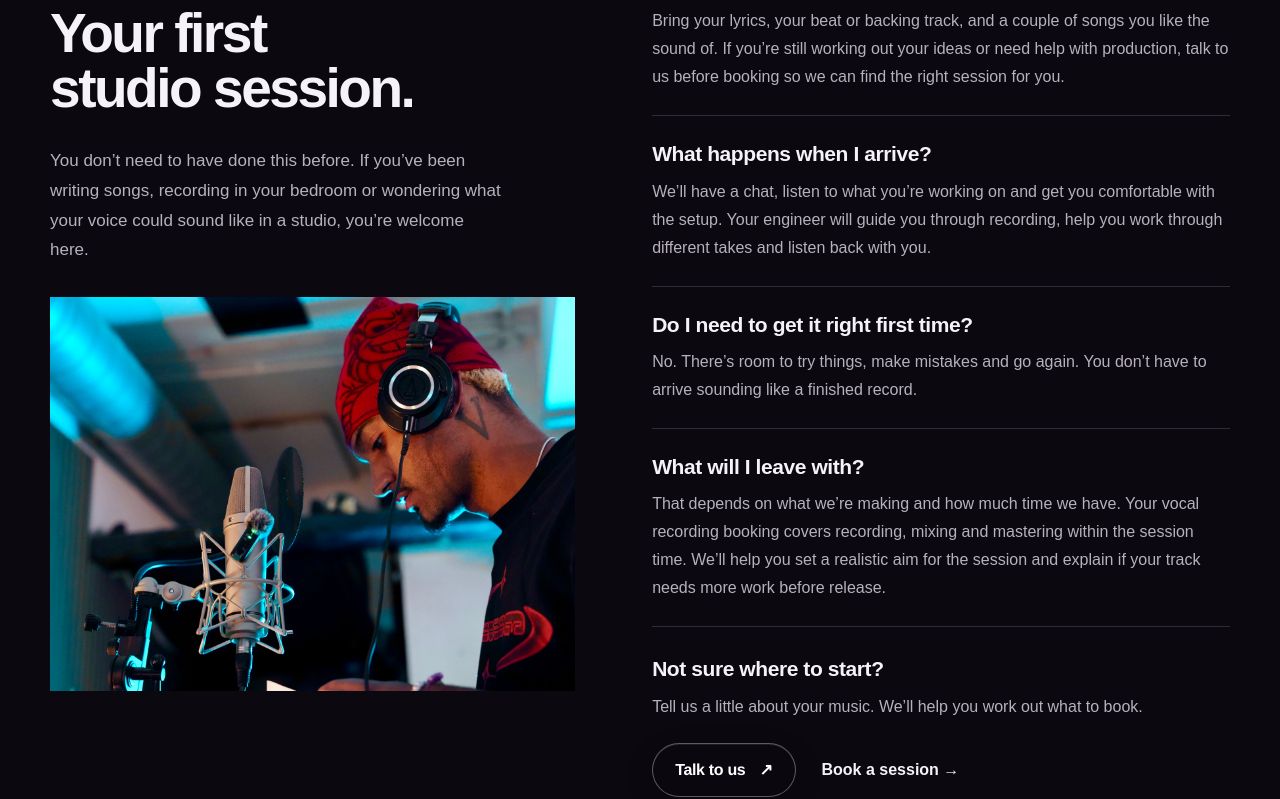
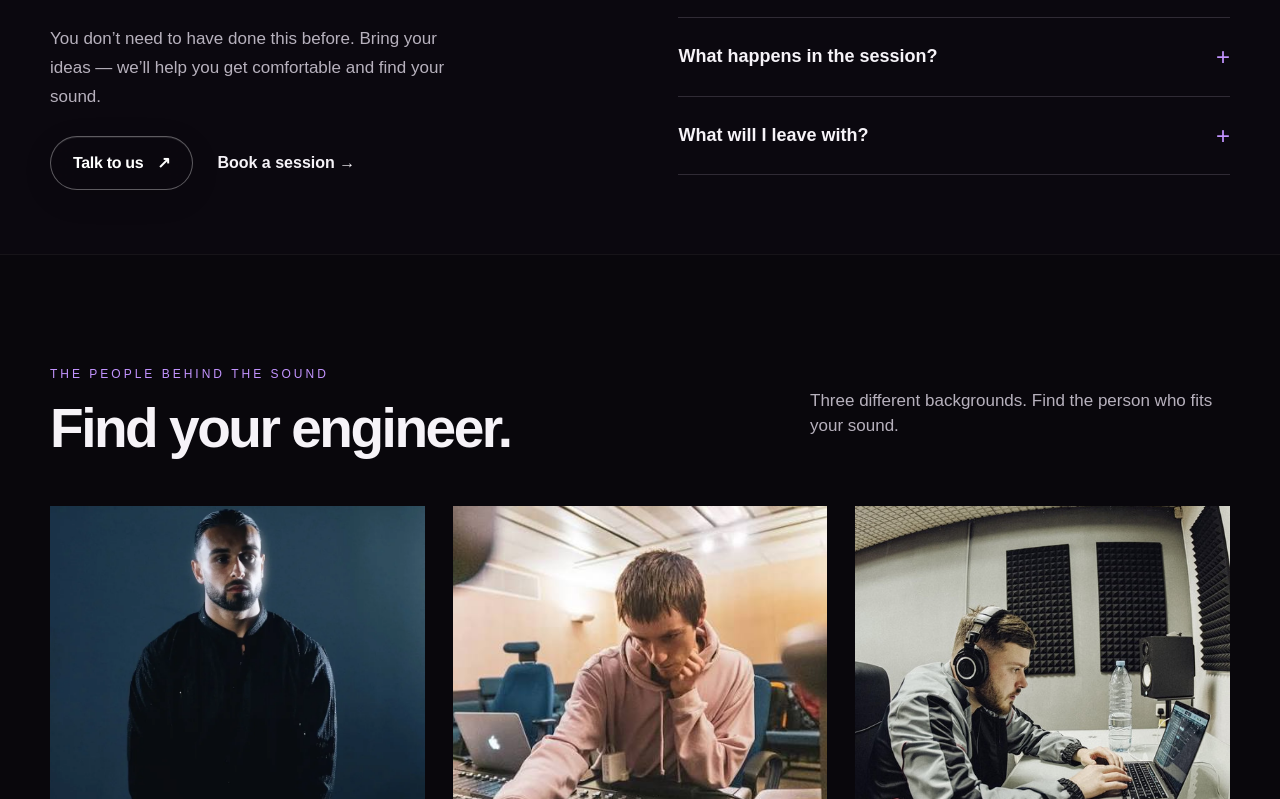
Before and after one commit to silkfutures/silkcrayon-studio, a Next.js app: page / in a window 1280 px wide. Shown: the part 5041-5840 px from the top of the page. Built offline with nearby package versions, Linux system fonts and the light colour scheme; no server answers; the database is empty.

Commit message:
Simplify first-session section and remove duplicate photo

```diff
--- a/app/first-session.module.css
+++ b/app/first-session.module.css
@@ -1,18 +1,20 @@
-.section { background: #0b080f; }
-.grid { display: grid; grid-template-columns: minmax(0, 1fr) minmax(0, 1.1fr); gap: clamp(32px, 6vw, 80px); align-items: start; }
-.lede { color: var(--muted); font-size: 17px; line-height: 1.75; margin: 0 0 32px; max-width: 48ch; }
-.photo { display: block; width: 100%; height: auto; aspect-ratio: 4 / 3; object-fit: cover; }
-.answer { padding: 24px 0; border-bottom: 1px solid var(--line); }
-.answer:first-child { padding-top: 0; }
-.answer h3, .cta h3 { margin: 0 0 10px; font-size: 21px; line-height: 1.3; letter-spacing: -.02em; }
-.answer p, .cta p { margin: 0; color: var(--muted); font-size: 16px; line-height: 1.75; }
-.cta { padding-top: 28px; }
-.actions { display: flex; flex-wrap: wrap; align-items: center; gap: 20px 26px; margin-top: 22px; }
+.section { background: #0b080f; padding: 64px 0; }
+.grid { display: grid; grid-template-columns: minmax(0, 1fr) minmax(0, 1fr); gap: clamp(32px, 6vw, 80px); align-items: center; }
+.section h2 { font-size: clamp(32px, 3.5vw, 48px); margin-bottom: 20px; }
+.lede { color: var(--muted); font-size: 17px; line-height: 1.7; margin: 0; max-width: 43ch; }
+.questions { border-top: 1px solid var(--line); }
+.answer { border-bottom: 1px solid var(--line); }
+.answer summary { display: flex; justify-content: space-between; align-items: center; gap: 20px; padding: 22px 0; cursor: pointer; list-style: none; font-size: 18px; font-weight: 700; line-height: 1.4; }
+.answer summary::-webkit-details-marker { display: none; }
+.answer summary::after { content: '+'; color: var(--accent); font-weight: 400; font-size: 24px; flex-shrink: 0; }
+.answer[open] summary::after { content: '−'; }
+.answer p { margin: 0; padding-bottom: 22px; color: var(--muted); font-size: 16px; line-height: 1.75; }
+.actions { display: flex; flex-wrap: wrap; align-items: center; gap: 12px 24px; margin-top: 24px; }
 .actions a { min-height: 48px; display: inline-flex; align-items: center; gap: 14px; }
-.actions a:focus-visible { outline: 2px solid var(--accent); outline-offset: 5px; }
+.actions a:focus-visible, .answer summary:focus-visible { outline: 2px solid var(--accent); outline-offset: 5px; }
 @media (max-width: 760px) {
-  .grid { grid-template-columns: minmax(0, 1fr); gap: 32px; }
-  .lede { max-width: none; margin-bottom: 24px; }
-  .photo { aspect-ratio: 3 / 2; }
-  .answer { padding: 22px 0; }
+  .section { padding: 48px 0; }
+  .grid { grid-template-columns: minmax(0, 1fr); gap: 28px; }
+  .lede { max-width: none; }
+  .answer summary { padding: 20px 0; font-size: 17px; }
 }
--- a/app/page.js
+++ b/app/page.js
@@ -61,18 +61,16 @@ export default async function Home(){
 
     <section id="first-session" className={`section ${styles.section}`} aria-labelledby="first-session-heading">
       <div className={`container ${styles.grid}`}>
-        <div className={styles.intro}>
+        <div>
           <p className="eyebrow">New to the studio?</p>
-          <h2 id="first-session-heading">Your first<br/>studio session.</h2>
-          <p className={styles.lede}>You don’t need to have done this before. If you’ve been writing songs, recording in your bedroom or wondering what your voice could sound like in a studio, you’re welcome here.</p>
-          <img className={styles.photo} src="/images/sessions/vocal-recording.jpg" alt="An artist wearing headphones recording vocals at a studio microphone" width="1800" height="1200" loading="lazy" decoding="async"/>
+          <h2 id="first-session-heading">Your first session.</h2>
+          <p className={styles.lede}>You don’t need to have done this before. Bring your ideas — we’ll help you get comfortable and find your sound.</p>
+          <div className={styles.actions}><Link className="button primary" href="/enquire?call=1">Talk to us <span aria-hidden="true">↗</span></Link><Link className="textLink" href="/booking?service=vocal-recording">Book a session →</Link></div>
         </div>
-        <div className={styles.details}>
-          <div className={styles.answer}><h3>What should I bring?</h3><p>Bring your lyrics, your beat or backing track, and a couple of songs you like the sound of. If you’re still working out your ideas or need help with production, talk to us before booking so we can find the right session for you.</p></div>
-          <div className={styles.answer}><h3>What happens when I arrive?</h3><p>We’ll have a chat, listen to what you’re working on and get you comfortable with the setup. Your engineer will guide you through recording, help you work through different takes and listen back with you.</p></div>
-          <div className={styles.answer}><h3>Do I need to get it right first time?</h3><p>No. There’s room to try things, make mistakes and go again. You don’t have to arrive sounding like a finished record.</p></div>
-          <div className={styles.answer}><h3>What will I leave with?</h3><p>That depends on what we’re making and how much time we have. Your vocal recording booking covers recording, mixing and mastering within the session time. We’ll help you set a realistic aim for the session and explain if your track needs more work before release.</p></div>
-          <div className={styles.cta}><h3>Not sure where to start?</h3><p>Tell us a little about your music. We’ll help you work out what to book.</p><div className={styles.actions}><Link className="button primary" href="/enquire?call=1">Talk to us <span aria-hidden="true">↗</span></Link><Link className="textLink" href="/booking?service=vocal-recording">Book a session →</Link></div></div>
+        <div className={styles.questions}>
+          <details className={styles.answer}><summary>What should I bring?</summary><p>Bring your lyrics, your beat or backing track, and a couple of songs you like the sound of. If you need help with production or are still working out your ideas, talk to us before booking.</p></details>
+          <details className={styles.answer}><summary>What happens in the session?</summary><p>We’ll chat about your music and get you comfortable with the setup. Your engineer will guide you through recording and listen back with you. There’s room to try things, make mistakes and go again.</p></details>
+          <details className={styles.answer}><summary>What will I leave with?</summary><p>We’ll agree a realistic aim for your session. Vocal recording bookings include recording, mixing and mastering within the booked time. If your track needs more work before release, we’ll explain the next steps.</p></details>
         </div>
       </div>
     </section>
```
